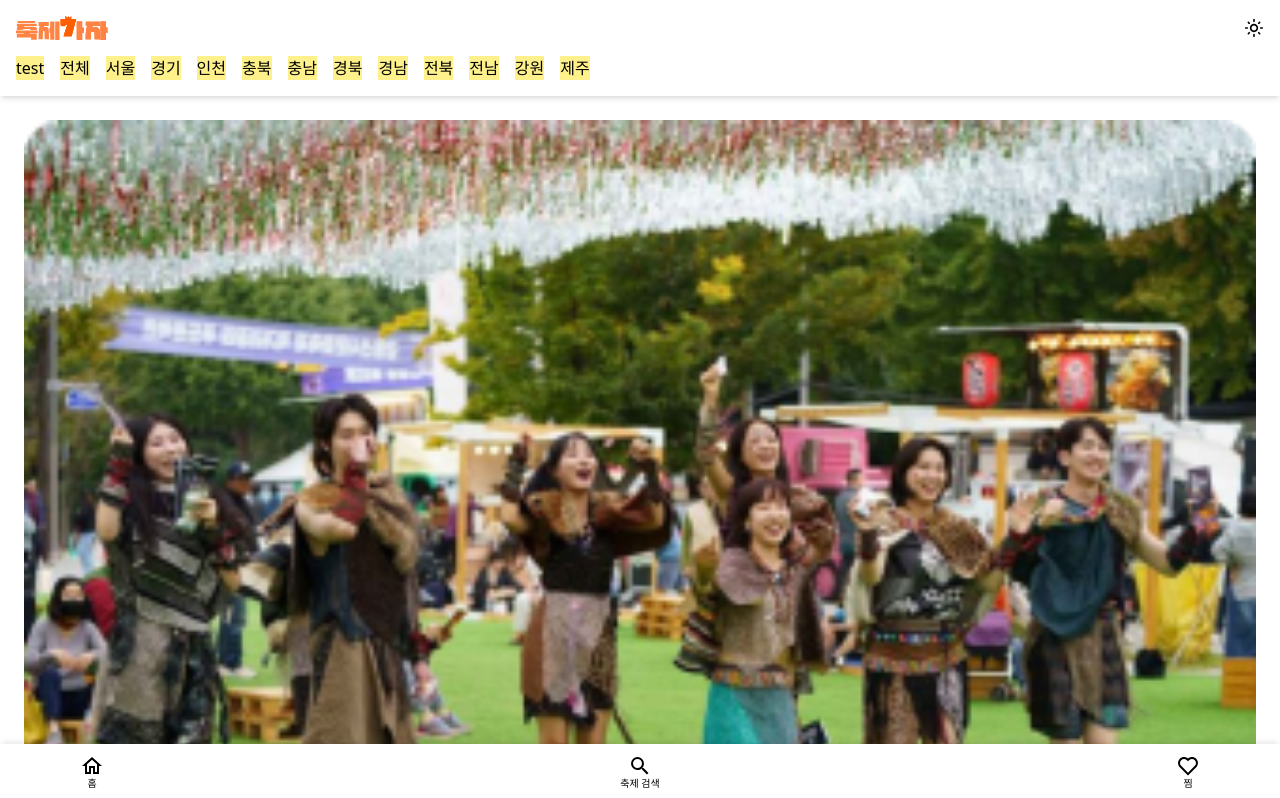
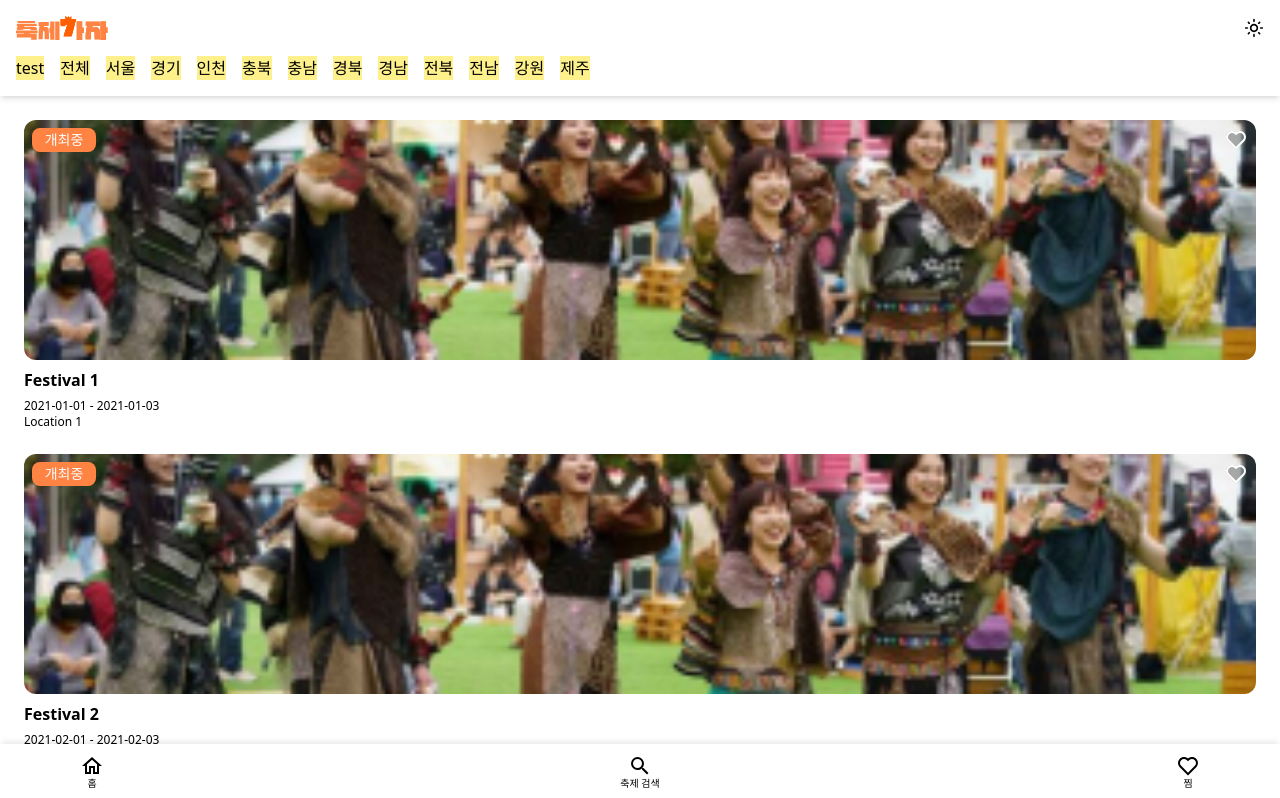
Before and after one commit to wilderif/React_API_Practice, a React (Vite) app: page / in a window 1280 px wide. Shown: the top 798 px of the page. Built offline with nearby package versions, Linux system fonts and the light colour scheme.

Commit message:
feat: Update HeartFillIcon and add FestivalIndicator component
- Implement conditional rendering for HeartFillIcon
- Create FestivalIndicator component to display festival status
- Apply HeartFillIcon and FestivalIndicator to FestivalCard component

```diff
--- a/src/components/FestivalCard.jsx
+++ b/src/components/FestivalCard.jsx
@@ -1,14 +1,23 @@
+import { HeartFillIcon } from "./ui/icon/index";
+import FestivalIndicator from "./FestivalIndicator";
+
 const FestivalCard = ({ festival }) => {
   return (
-    <div className="mt-6 w-full">
+    <div className="relative mt-6 w-full">
       <img
         src={festival.image}
         alt={festival.title}
-        className="w-full rounded-xl"
+        className="h-60 w-full rounded-xl object-cover"
       />
+      <div className="absolute left-2 top-2">
+        <FestivalIndicator>개최중</FestivalIndicator>
+      </div>
+      <button className="absolute right-2 top-2">
+        <HeartFillIcon active={false} />
+      </button>
       <div>
         <h2 className="mt-2 text-base font-bold">{festival.title}</h2>
-        <p className="mt-2 text-xs">
+        <p className="mt-1.5 text-xs">
           {festival.dateStart} - {festival.dateEnd}
         </p>
         <p className="text-xs">{festival.location}</p>
--- /dev/null
+++ b/src/components/FestivalIndicator.jsx
@@ -0,0 +1,9 @@
+const FestivalIndicator = ({ children }) => {
+  return (
+    <div className="flex h-6 w-16 items-center justify-center rounded-lg bg-brand-primary">
+      <p className="text-sm text-white">{children}</p>
+    </div>
+  );
+};
+
+export default FestivalIndicator;
--- a/src/components/ui/icon/HeartFillIcon.jsx
+++ b/src/components/ui/icon/HeartFillIcon.jsx
@@ -1,7 +1,16 @@
-import { RiHeartFill } from "react-icons/ri";
+import { RiHeartFill, RiHeartLine } from "react-icons/ri";
 
-const HeartFillIcon = () => {
-  return <RiHeartFill className="h-6 w-6" />;
+const HeartFillIcon = ({ active }) => {
+  return (
+    <div className="relative h-6 w-6">
+      <RiHeartFill
+        className={`absolute h-6 w-6 ${
+          active ? "text-brand-point" : "text-achromatic-medium opacity-50"
+        } `}
+      />
+      {!active && <RiHeartLine className="absolute h-6 w-6 text-white" />}
+    </div>
+  );
 };
 
 export default HeartFillIcon;
```
